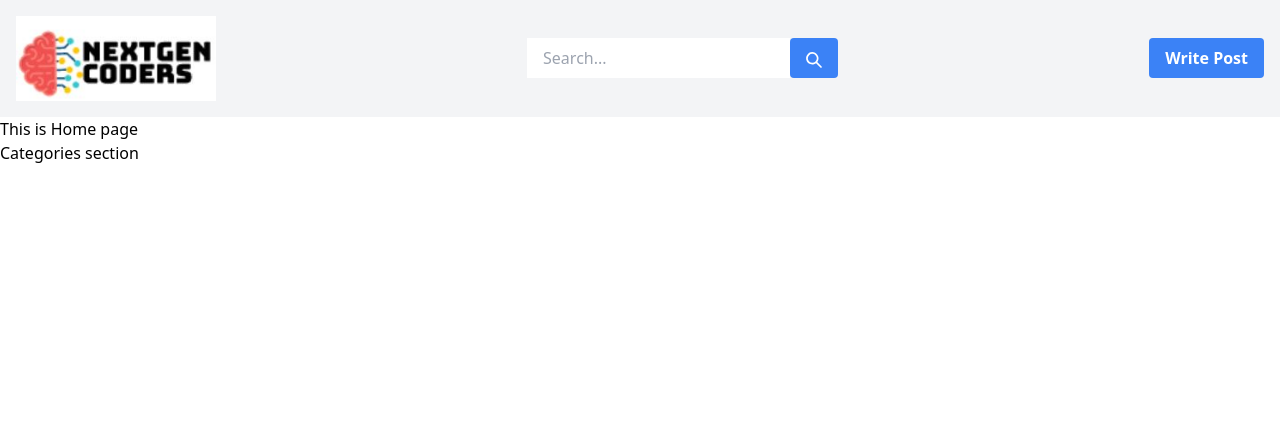
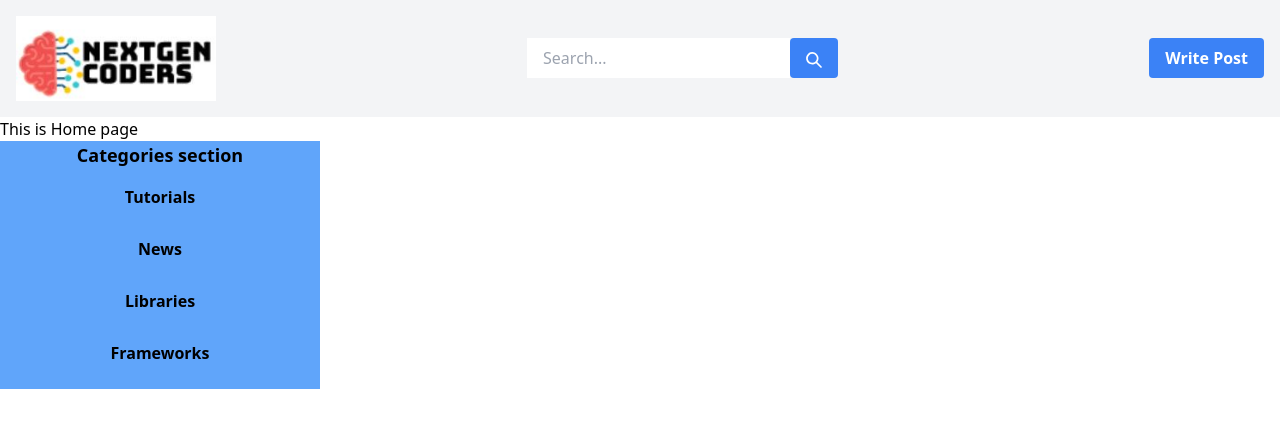
Before and after one commit to ortizlilian/next-gen-coders, a Next.js app: page / in a window 1280 px wide. Shown: the top 428 px of the page. Built offline with nearby package versions, Linux system fonts and the light colour scheme.

Commit message:
Added category to categories section and links directing to each page

```diff
--- a/src/components/Categories.jsx
+++ b/src/components/Categories.jsx
@@ -1,10 +1,28 @@
-import React from 'react'
+import Link from "next/link";
 
 
 const Categories = () => {
   return (
-    <div>
-        <h1>Categories section</h1>
+    <div className="mx-auto w-1/4 lg:mx-0 lg:max-w-none lg:flex-none bg-blue-400 ">
+        <h1 className="text-lg font-bold mb-4 text-center">Categories section</h1>
+        <ul className="flex flex-col space-y-1 font-bold text-center">
+            <div>
+                <Link href="/categories/tutorials">Tutorials</Link>
+            </div>
+            <br/>
+            <div>
+                <Link href="/categories/news">News</Link>
+            </div>
+            <br/>
+            <div>
+                <Link href="/categories/libraries">Libraries</Link>
+            </div>
+            <br/>
+            <div>
+                <Link href="/categories/frameworks">Frameworks</Link>
+            </div>
+            <br/>
+        </ul>
     </div>
   )
 }
```
